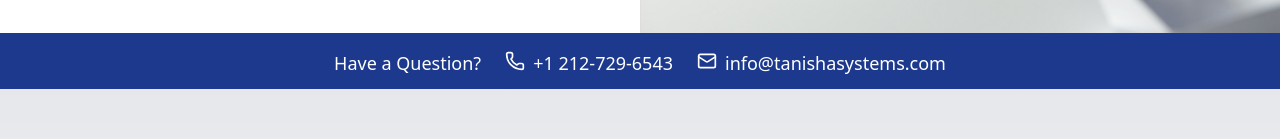
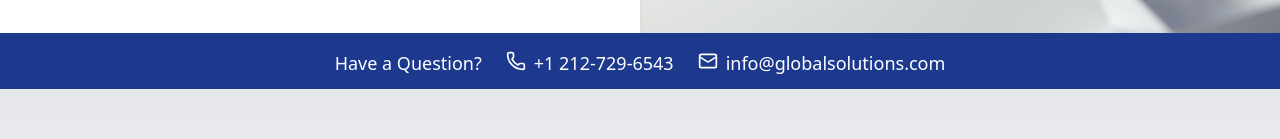
Before and after one commit to awadhesh8994/Global-Solutions-Tech, a React (Vite) app in the folder frontend/: page /about/why-us in a window 1280 px wide. Shown: the part 3209-3348 px from the top of the page. Built offline with nearby package versions, Linux system fonts and the light colour scheme.

Commit message:
changes in contact section

```diff
--- a/frontend/src/components/ContactBar.jsx
+++ b/frontend/src/components/ContactBar.jsx
@@ -1,4 +1,4 @@
-import { Phone, Mail } from "lucide-react";
+import { Mail, Phone } from "lucide-react";
 
 export default function ContactBar() {
   return (
@@ -12,7 +12,7 @@ export default function ContactBar() {
 
       <div className="flex items-center gap-2">
         <Mail className="w-5 h-5" />
-        <p className="text-lg mt-1">info@tanishasystems.com</p>
+        <p className="text-lg mt-1">info@globalsolutions.com</p>
       </div>
     </section>
   );
--- a/frontend/src/components/ContactSection.jsx
+++ b/frontend/src/components/ContactSection.jsx
@@ -56,7 +56,7 @@ export default function ContactSection() {
 
             <h3 className="font-bold text-gray-900 text-lg mb-3">Email Us</h3>
             <p className="text-gray-600 text-sm">
-              info@tanishasystems.com
+              info@globalsolutions.com
             </p>
           </div>
 
```
